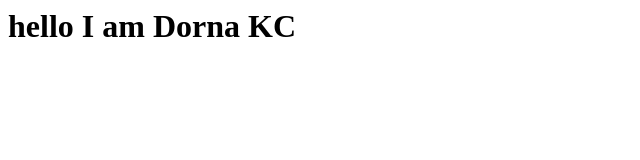
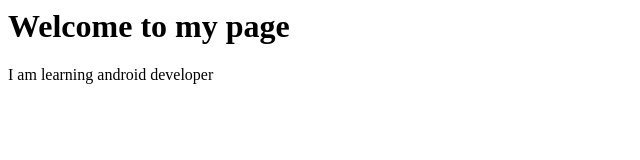
Before and after one commit to DornaKc/DornaKc.github.io, a plain HTML site: page index.html in a window 1280 px wide. Shown: the whole page, without its empty margins (0-640 px from the left). Drawn offline with Linux system fonts and the light colour scheme.

Commit message:
Update index.html

```diff
--- a/index.html
+++ b/index.html
@@ -1 +1,2 @@
-<h1> hello I am Dorna KC </h1>
+<h1> Welcome to my page</h1>
+<p>I am learning android developer</p>
```
